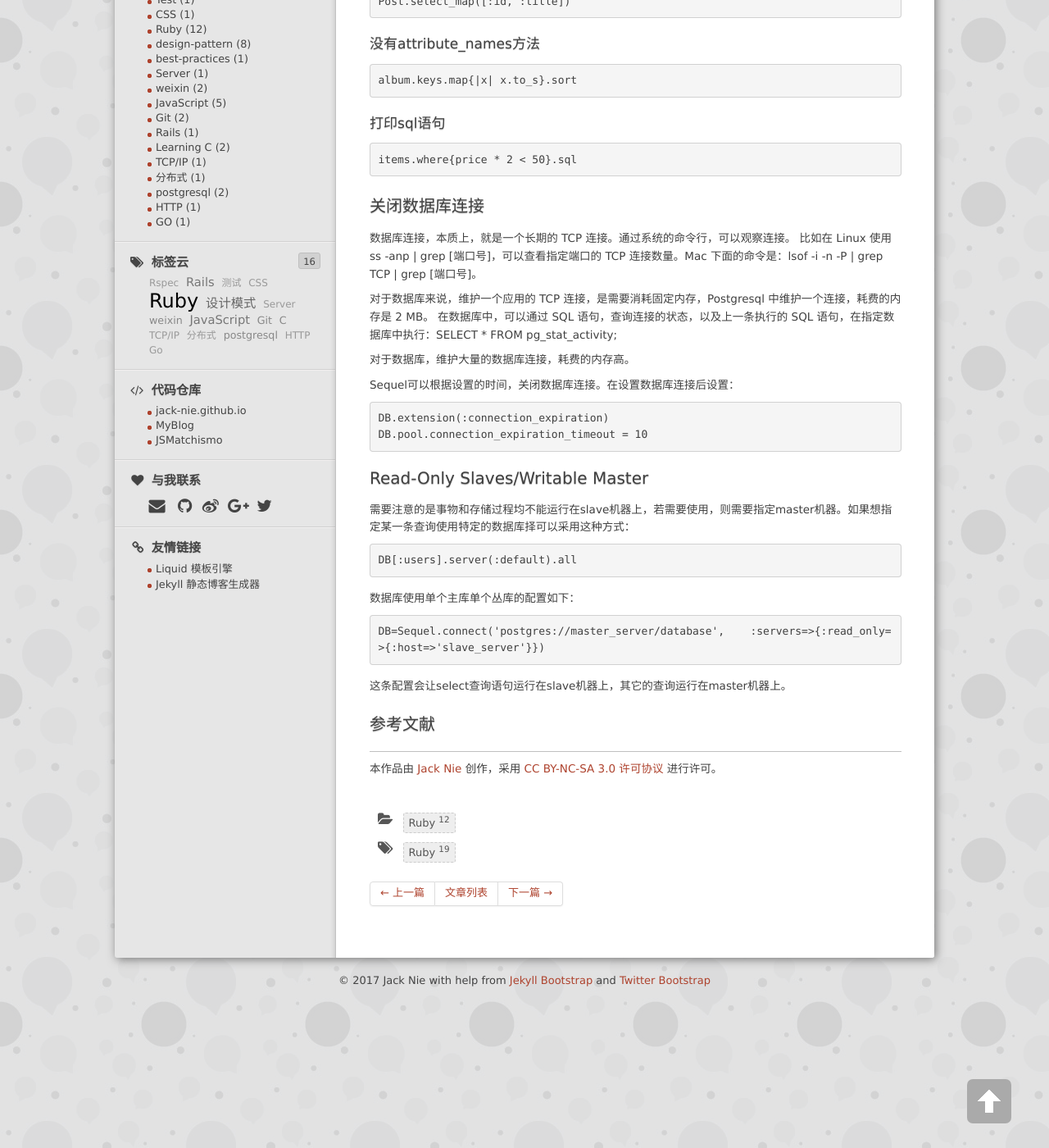
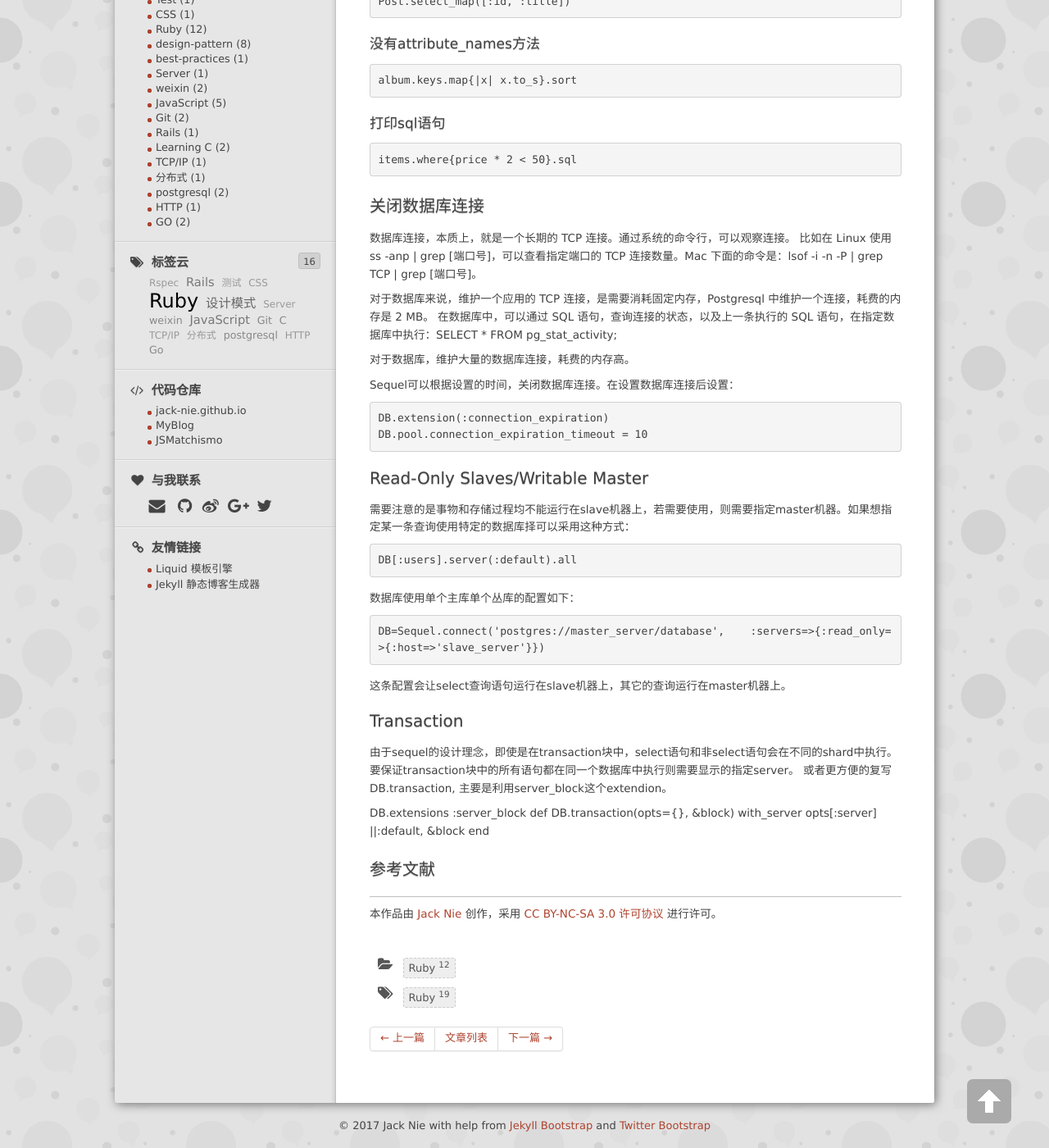
Before and after one commit to jack-nie/jack-nie.github.io, a Jekyll site: the page built from _posts/2016-09-16-be-careful-with-sequel-when-transfer-from-activerecord.markdown, in a window 1280 px wide and 1400 px high, scrolled down 551 px. Shown: the whole window at 82% size. Built offline with Jekyll 4.4.1, drawn with Linux system fonts in a browser that asks for light colours; nearby versions of some CDN libraries; library files that are not in the unit come from our copies; comment, search, counter and statistics services are not loaded; some of the changed text lies outside the part shown.

Commit message:
add sequel

````diff
--- a/_posts/2016-09-16-be-careful-with-sequel-when-transfer-from-activerecord.markdown
+++ b/_posts/2016-09-16-be-careful-with-sequel-when-transfer-from-activerecord.markdown
@@ -69,4 +69,14 @@ DB=Sequel.connect('postgres://master_server/database',    :servers=>{:read_only=
 ```
 这条配置会让select查询语句运行在slave机器上，其它的查询运行在master机器上。
 
+### Transaction
+
+由于sequel的设计理念，即使是在transaction块中，select语句和非select语句会在不同的shard中执行。要保证transaction块中的所有语句都在同一个数据库中执行则需要显示的指定server。
+或者更方便的复写DB.transaction, 主要是利用server_block这个extendion。
+
+DB.extensions :server_block
+def DB.transaction(opts={}, &block)
+  with_server opts[:server] ||:default, &block
+end
+
 ###  参考文献
````
Also changed, not shown: _posts/2016-12-06-go-sched.markdown (added, +14 -0 lines).
